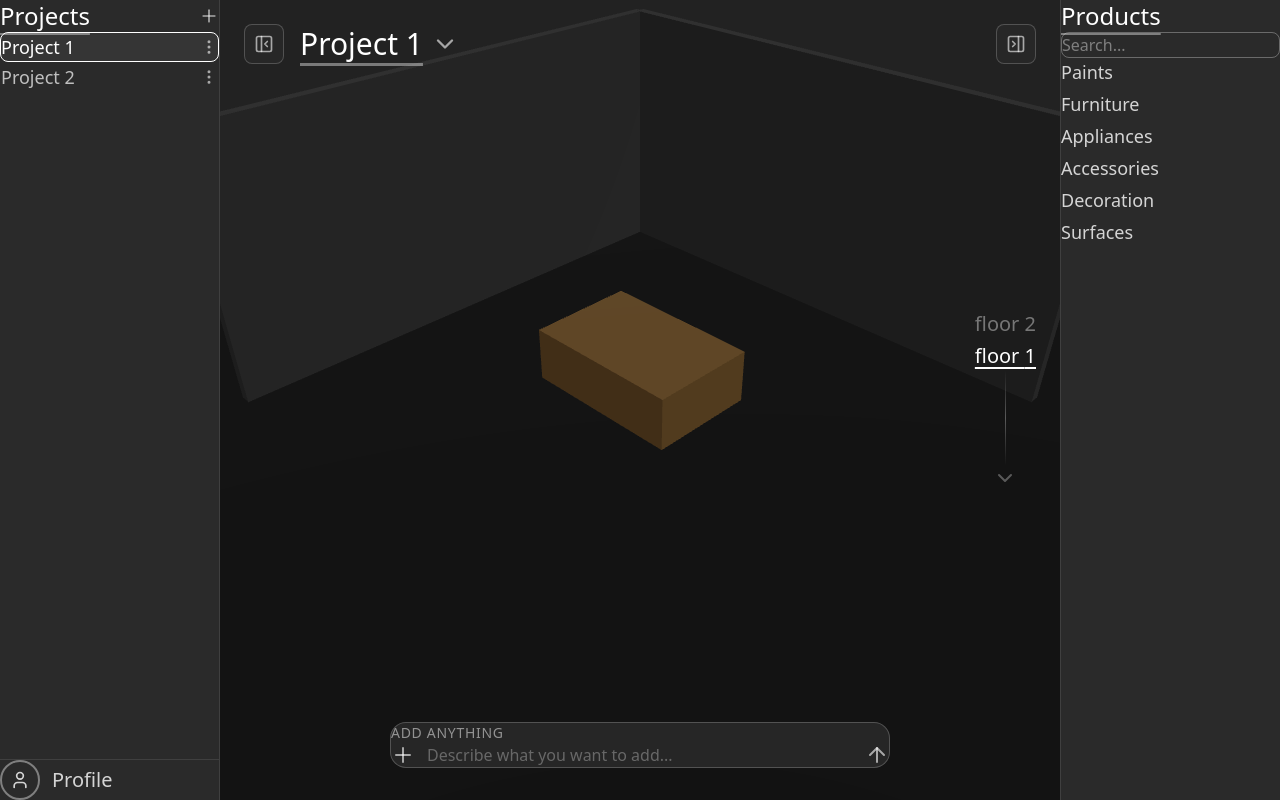
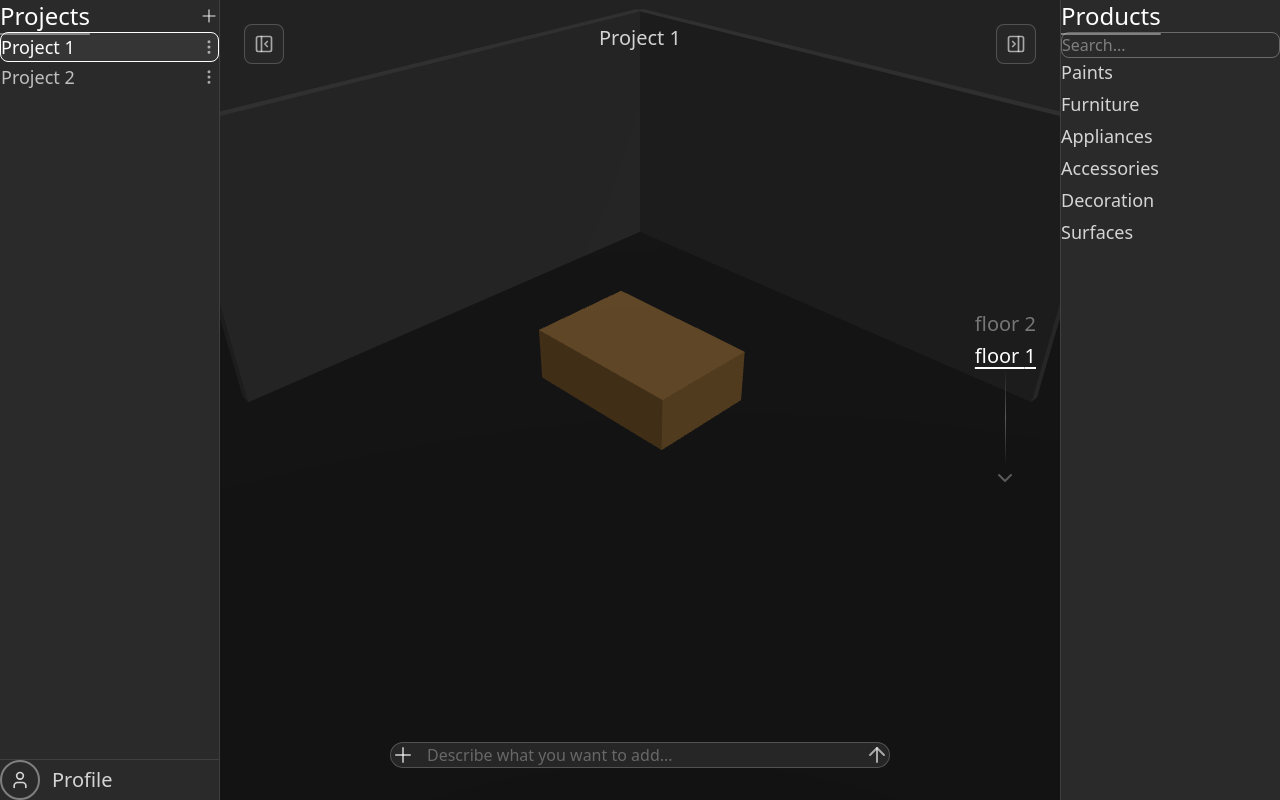
Before and after one commit to varunsharm16/Homer, a React (Vite) app in the folder 3d-home-designer/: page / in a window 1280 px wide. Built offline with nearby package versions, Linux system fonts and the light colour scheme.

Commit message:
Remove ADD ANYTHING label, remove dropdown arrow, center project title

```diff
--- a/3d-home-designer/src/components/CenterView.jsx
+++ b/3d-home-designer/src/components/CenterView.jsx
@@ -36,9 +36,8 @@ export default function CenterView({
 
             {/* ===== OVERLAYS ===== */}
 
-            {/* Top Left: Sidebar Toggle + Project Title */}
-            <div className="absolute top-6 left-6 z-10 flex items-center gap-4">
-                {/* Left Sidebar Toggle Button */}
+            {/* Top Left: Sidebar Toggle */}
+            <div className="absolute top-6 left-6 z-10">
                 <button
                     onClick={onToggleLeftSidebar}
                     className="w-10 h-10 rounded-lg bg-[#2a2a2a]/80 backdrop-blur-sm border border-white/20 flex items-center justify-center text-white/60 hover:text-white hover:bg-[#2a2a2a] transition-all"
@@ -46,14 +45,13 @@ export default function CenterView({
                 >
                     {leftSidebarOpen ? <PanelLeftClose size={20} /> : <PanelLeft size={20} />}
                 </button>
+            </div>
 
-                {/* Project Title with Dropdown */}
-                <button className="flex items-center gap-2 text-white group">
-                    <h1 className="text-3xl font-normal underline underline-offset-8 decoration-white/40">
-                        {projectName}
-                    </h1>
-                    <ChevronDown className="w-7 h-7 text-white/60 group-hover:text-white transition-colors" />
-                </button>
+            {/* Top Center: Project Title */}
+            <div className="absolute top-6 left-1/2 -translate-x-1/2 z-10">
+                <h1 className="text-xl font-normal text-white/80">
+                    {projectName}
+                </h1>
             </div>
 
             {/* Top Right: Sidebar Toggle */}
@@ -76,8 +74,8 @@ export default function CenterView({
                             key={floor}
                             onClick={() => setActiveFloor(floor)}
                             className={`text-right text-xl font-normal px-2 py-1 transition-all ${activeFloor === floor
-                                    ? 'text-white'
-                                    : 'text-white/40 hover:text-white/70'
+                                ? 'text-white'
+                                : 'text-white/40 hover:text-white/70'
                                 }`}
                         >
                             <span className={activeFloor === floor ? 'underline underline-offset-4' : ''}>
@@ -96,12 +94,7 @@ export default function CenterView({
 
             {/* Bottom Center: Chat Input Box */}
             <div className="absolute bottom-8 left-1/2 -translate-x-1/2 z-10 w-[500px] max-w-[90%]">
-                <div className="bg-[#2a2a2a]/90 backdrop-blur-md border border-white/20 rounded-2xl p-5">
-                    {/* Label */}
-                    <div className="text-white/50 text-sm uppercase tracking-wider mb-3">
-                        Add Anything
-                    </div>
-
+                <div className="bg-[#2a2a2a]/90 backdrop-blur-md border border-white/20 rounded-2xl p-4">
                     {/* Input Row */}
                     <div className="flex items-center gap-3">
                         {/* Plus Button - no circle */}
```
